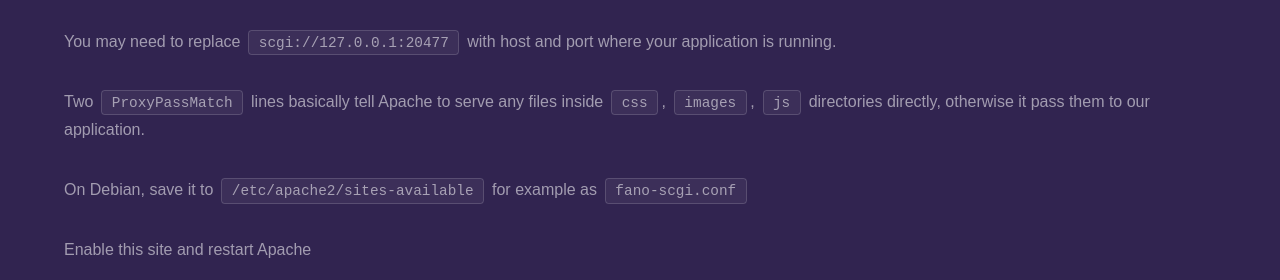
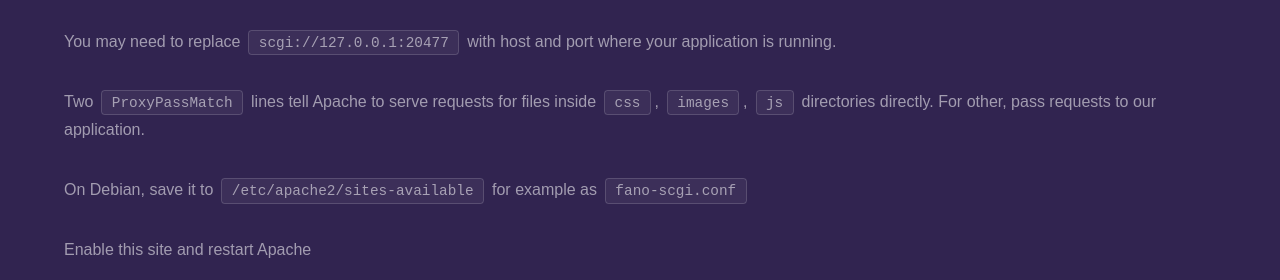
Before and after one commit to fanoframework/fanoframework.github.io, a Jekyll site: the page built from deployment/scgi/index.md, in a window 1280 px wide and 900 px high, scrolled down 1115 px. Shown: the part 167-447 px from the top of the window. Built offline with Jekyll 4.4.1, drawn with Linux system fonts in a browser that asks for light colours; our own code applies the rules of GitHub Pages for plain Markdown files.

Commit message:
simplify sentence

```diff
--- a/deployment/scgi/index.md
+++ b/deployment/scgi/index.md
@@ -49,8 +49,8 @@ Create virtual host config and add `ProxyPassMatch`, for example
 You may need to replace `scgi://127.0.0.1:20477` with host and port where your
 application is running.
 
-Two `ProxyPassMatch` lines basically tell Apache to serve any
-files inside `css`, `images`, `js` directories directly, otherwise it pass them to our application.
+Two `ProxyPassMatch` lines tell Apache to serve requests for
+files inside `css`, `images`, `js` directories directly. For other, pass requests to our application.
 
 On Debian, save it to `/etc/apache2/sites-available` for example as `fano-scgi.conf`
 
```
Also changed, not shown: deployment/fastcgi/index.md (+2 -2 lines).
